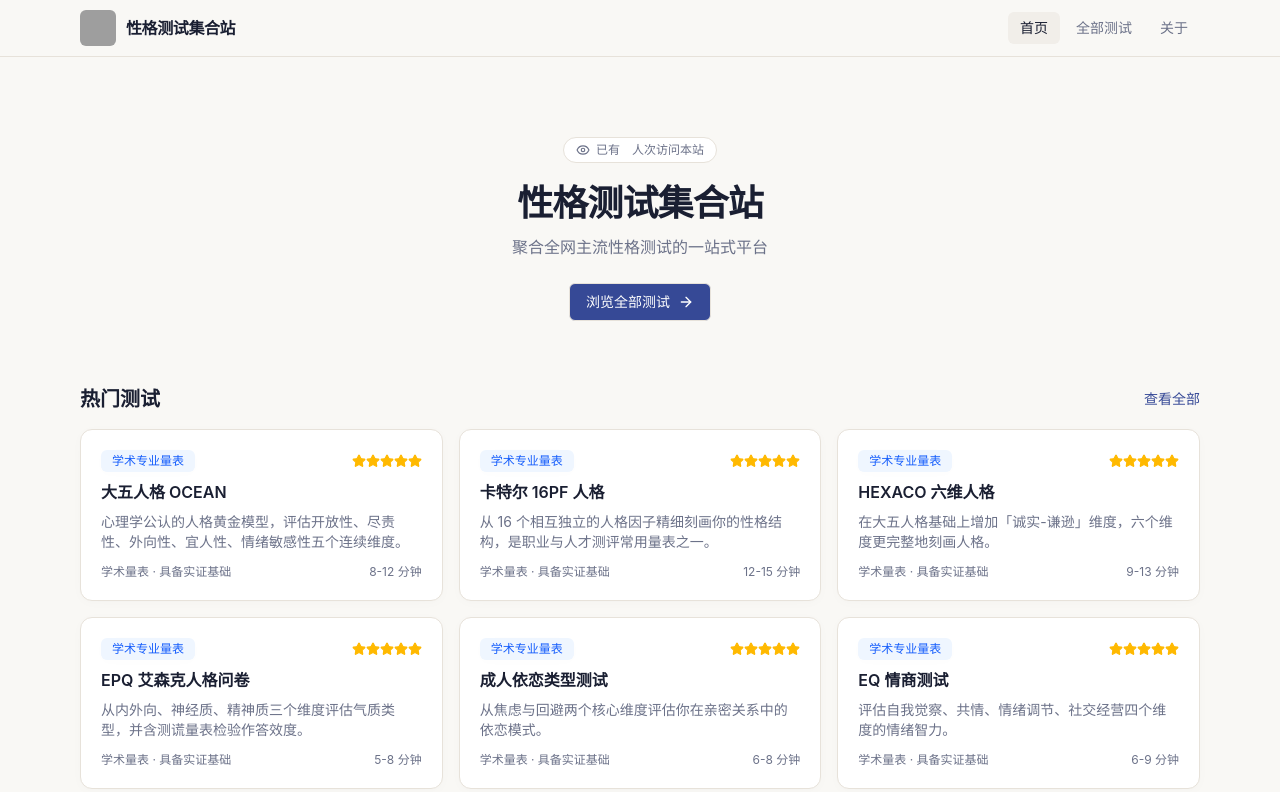
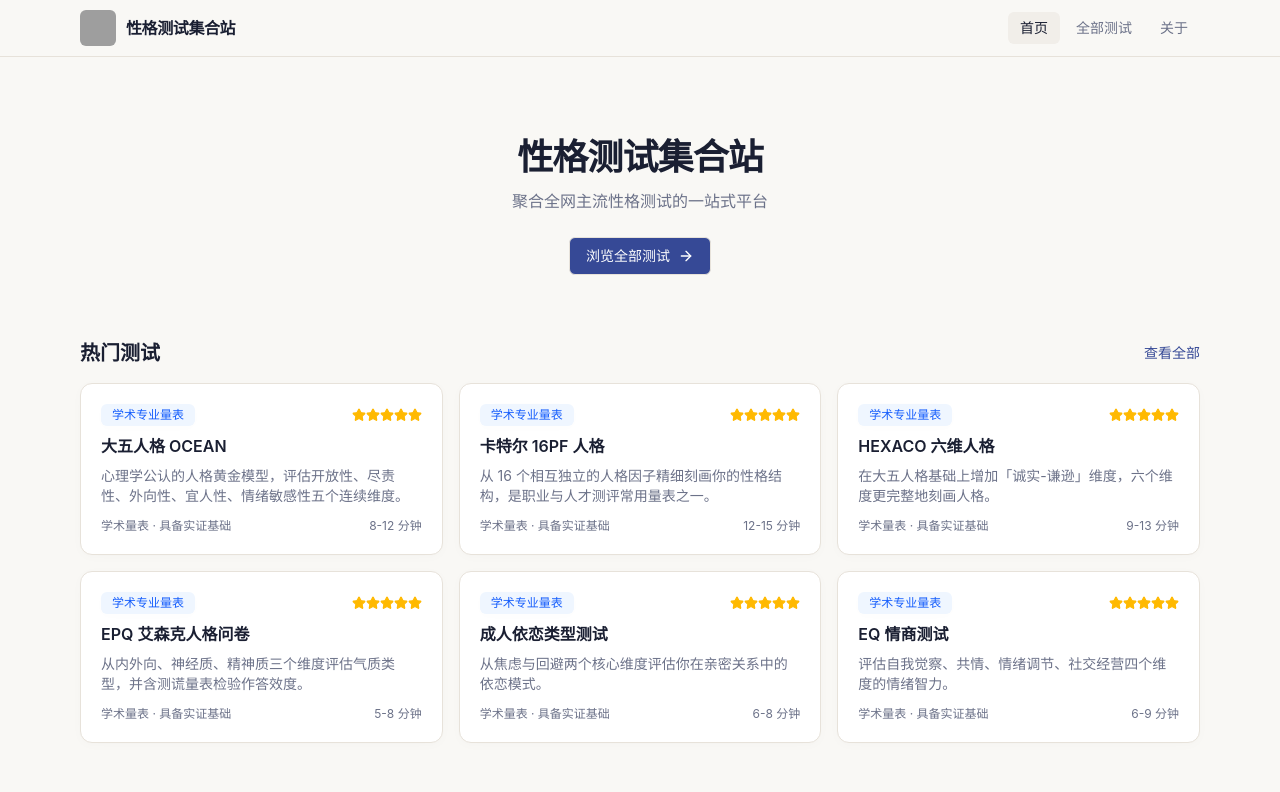
Before and after one commit to SolYoung-Ai/TypeAll, a React (Vite) app: page / in a window 1280 px wide. Shown: the top 792 px of the page. Built offline with nearby package versions, Linux system fonts and the light colour scheme; grey boxes are pictures that could not be loaded.

Commit message:
home: remove pv badge

```diff
--- a/index.html
+++ b/index.html
@@ -9,7 +9,6 @@
       content="性格测试集合站 · 聚合大五人格、MBTI、九型、DISC 等 13 套人格与性格测试的一站式测评平台，仅供娱乐与自我参考。"
     />
     <link rel="icon" href="./logo.png" />
-    <script async src="https://busuanzi.ibruce.info/busuanzi.js"></script>
   </head>
   <body>
     <div id="root"></div>
--- a/src/pages/HomePage/HomePage.tsx
+++ b/src/pages/HomePage/HomePage.tsx
@@ -3,17 +3,13 @@ import TestCard from '@/components/TestCard';
 import { ALL_TESTS } from '@/data/registry';
 import { SITE } from '@/config/site';
 import { Button } from '@/components/ui/button';
-import { ArrowRight, Eye } from 'lucide-react';
+import { ArrowRight } from 'lucide-react';
 
 export default function HomePage() {
   const hot = ALL_TESTS.slice(0, 6);
   return (
     <div className="mx-auto max-w-6xl px-4 py-10">
       <section className="py-10 text-center">
-        <div className="mx-auto mb-5 inline-flex items-center gap-1.5 rounded-full border bg-card px-3 py-1 text-xs text-muted-foreground">
-          <Eye className="h-3.5 w-3.5" />
-          已有 <span id="busuanzi_value_site_pv" /> 人次访问本站
-        </div>
         <h1 className="text-3xl font-bold tracking-tight md:text-4xl">{SITE.name}</h1>
         <p className="mx-auto mt-3 max-w-2xl text-muted-foreground">{SITE.tagline}</p>
         <Button asChild className="mt-6">
```
